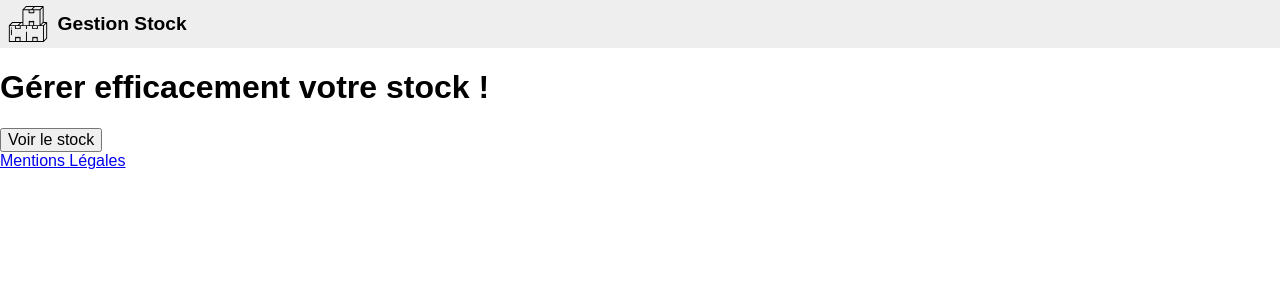
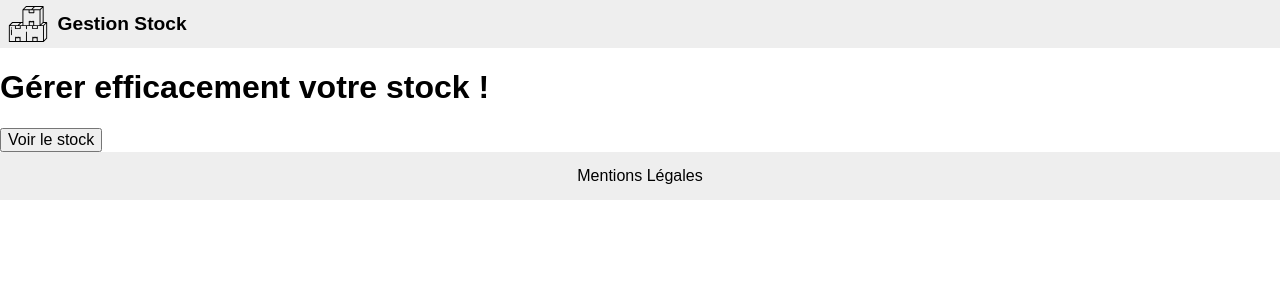
Before and after one commit to jlg-formation/tjscv1-sept-2021, a React (Create React App) app in the folder front/: page / in a window 1280 px wide. Shown: the top 300 px of the page. Built offline with nearby package versions, Linux system fonts and the light colour scheme.

Commit message:
dev: css for footer

```diff
--- a/front/src/index.scss
+++ b/front/src/index.scss
@@ -29,3 +29,19 @@ header {
     }
   }
 }
+
+footer {
+  background-color: #eee;
+  height: 3em;
+  display: flex;
+  justify-content: center;
+  align-items: center;
+
+  a {
+    text-decoration: inherit;
+    color: inherit;
+    &:hover {
+      text-decoration: underline;
+    }
+  }
+}
```
